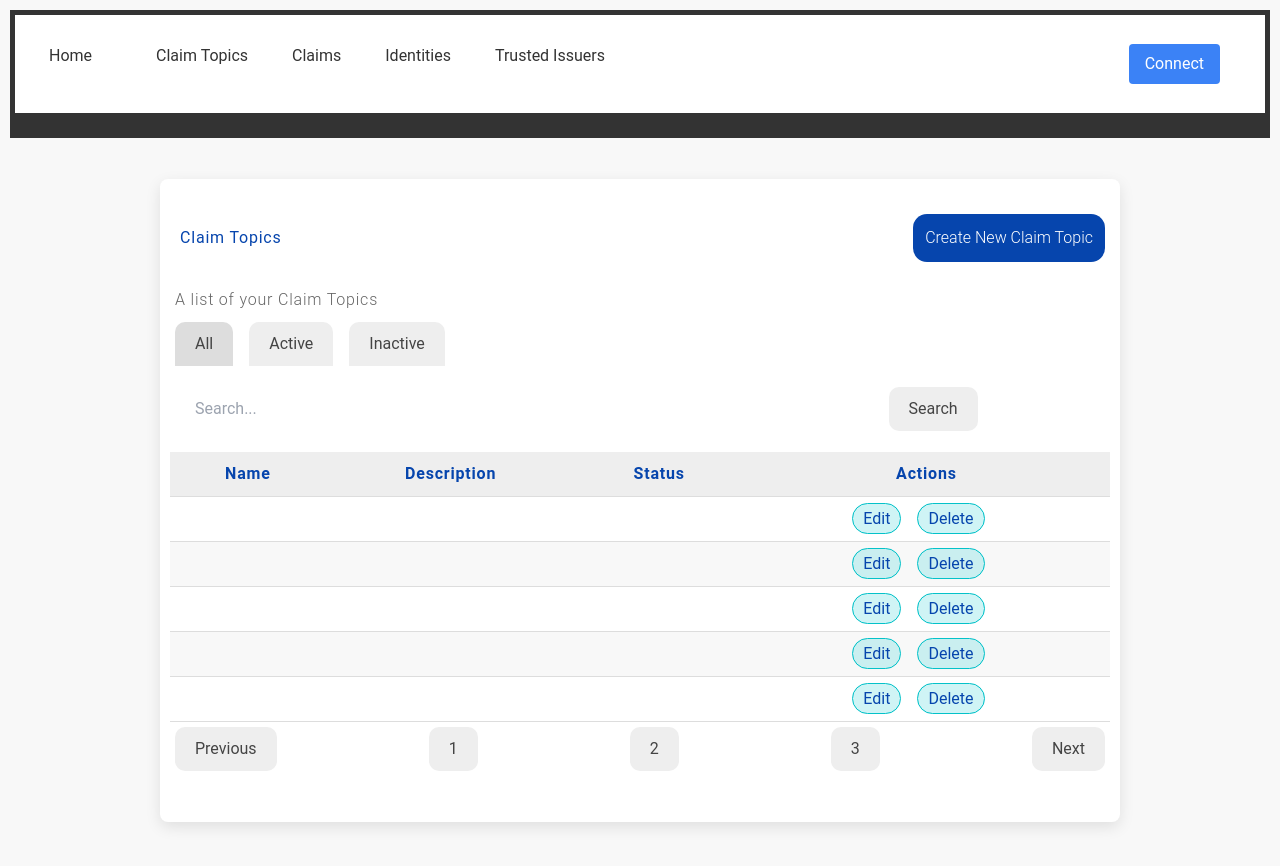
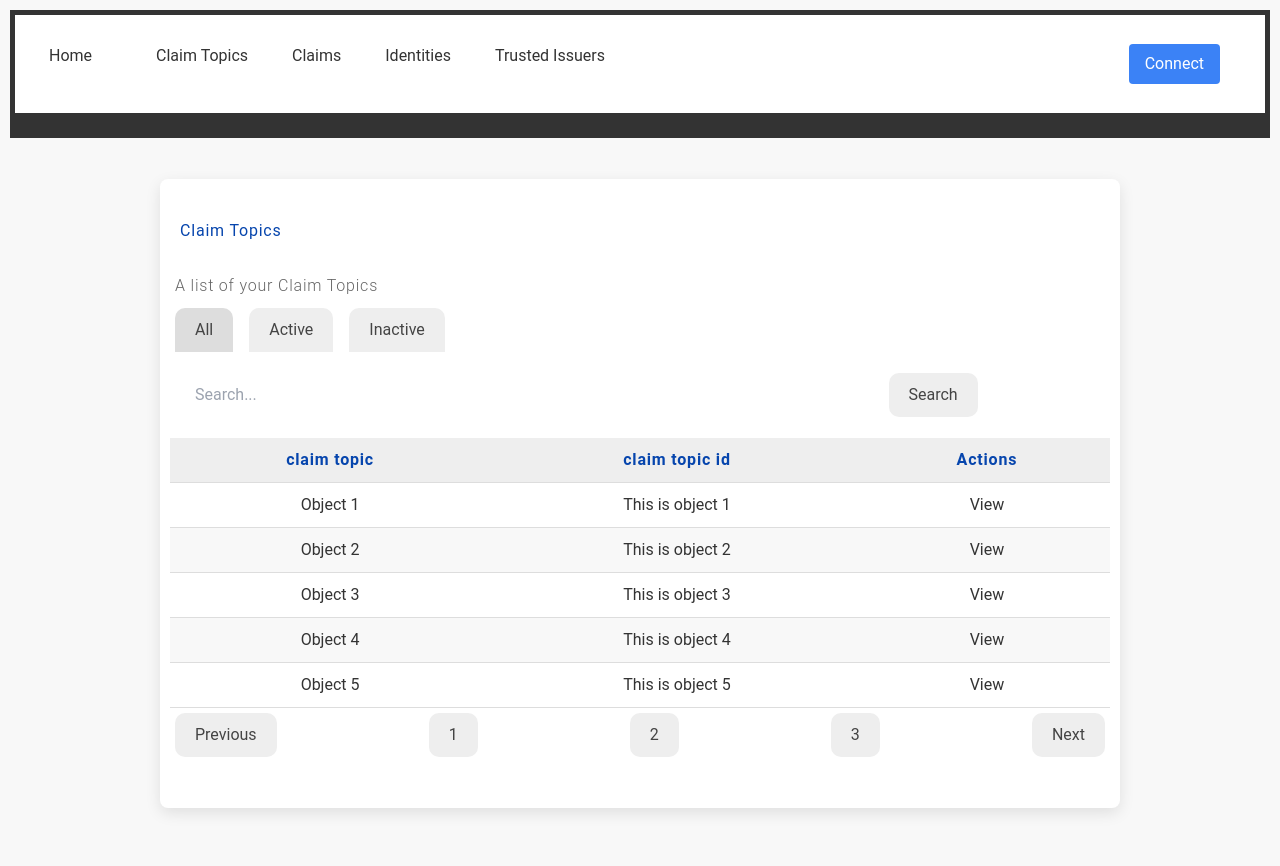
Before and after one commit to nomyx-io/nomyx-id, a React (Create React App) app in the folder ui/: page /topics in a window 1280 px wide. Shown: the top 866 px of the page. Built offline with nearby package versions, Linux system fonts and the light colour scheme.

Commit message:
feat(ui): claim topics list view

```diff
--- a/ui/src/components/ClaimTopicsPage.jsx
+++ b/ui/src/components/ClaimTopicsPage.jsx
@@ -17,13 +17,16 @@ const ClaimTopicsPage = ({ service }) => {
     { id: "inactive", name: "Inactive" },
   ];
   const columns = [
-    "Name",
-    "Description",
-    "Status",
+    "claim topic",
+    "claim topic id",
   ];
-  const actions = [
-    "edit",
-    "delete",
+  const actions = [{
+	id: "view",
+    name: "View",
+    onClick: (object) => {
+        console.log("View", object);
+    }
+	}
   ];
   const globalActions = [
     "create",
@@ -46,37 +49,36 @@ const ClaimTopicsPage = ({ service }) => {
 
   const children = [
     {
-      name: "Object 1",
-      description: "This is object 1",
+      'claim topic': "Object 1",
+      'claim topic id': "This is object 1",
       status: "active",
       tabs: ["all", "active"],
     },
     {
-      name: "Object 2",
-      description: "This is object 2",
+      'claim topic': "Object 2",
+      'claim topic id': "This is object 2",
       status: "inactive",
       tabs: ["all", "inactive"],
     },
     {
-      name: "Object 3",
-      description: "This is object 3",
+      'claim topic': "Object 3",
+      'claim topic id': "This is object 3",
       status: "active",
       tabs: ["all", "active"],
     },
     {
-      name: "Object 4",
-      description: "This is object 4",
+      'claim topic': "Object 4",
+      'claim topic id': "This is object 4",
       status: "inactive",
       tabs: ["all", "inactive"],
     },
     {
-      name: "Object 5",
-      description: "This is object 5",
+      'claim topic': "Object 5",
+      'claim topic id': "This is object 5",
       status: "active",
       tabs: ["all", "active"],
-    },
+    }
   ]
-
   const handleAction = (action, object) => {
     console.log(action, object);
   }
--- a/ui/src/components/ObjectList.jsx
+++ b/ui/src/components/ObjectList.jsx
@@ -1,95 +1,145 @@
-
 import React, { useState } from 'react';
-
 import './ObjectList.css';
-
 function pluralize(str) {
     return str + "s";
 }
 function singularize(str) {
     return str.substring(0, str.length - 1);
 }
-
-export const CreateObjectDialog = ({ title, onSave, onCancel }) => {
+/*
+const tabs = [
+  {
+    id: "all", name: "All", filter: [{
+      key: 'status',
+      value: ['active', 'inactive'],
+    }]
+  },
+  { id: "active", name: "Active", filter: [{
+    key: 'status',
+    value: ['active'],
+    }]
+  },
+  { id: "inactive", name: "Inactive", filter: [{
+    key: 'status',
+    value: ['inactive'],
+    }]
+  },
+];
+const columns = [
+  "Name",
+  "Description",
+  "Status",
+];
+const actions = [{
+    id: "edit",
+    name: "Edit",
+    onClick: (object) => {
+        console.log("Edit", object);
+    }
+},{
+    id: "delete",
+    name: "Delete",
+    onClick: (object) => {
+        console.log("Delete", object);
+    }
+}];
+const globalActions = [{
+    id: "create",
+    name: "Create",
+    dialogContent: <div>Dialog Content</div>,
+    onClick: () => {
+        setShowDialog(true);
+    }
+}];
+*/
+const ObjectDialogChild = ({ children }) => {
+    return (
+        <div className="dialog-content">
+            {children}
+        </div>
+    );
+}
+export const CreateObjectDialog = ({ title, onSave, onCancel, content }) => {
     const [name, setName] = useState("");
     const [description, setDescription] = useState("");
-
     const handleSave = () => {
         onSave({ name, description });
     }
-
     const handleCancel = () => {
         onCancel();
     }
-
     return (
         <div>
-            <h2>Create New {title}</h2>
-            <div className="form">
-                <div className="form-group">
-                    <label>Name</label>
-                    <input type="text" value={name} onChange={(e) => setName(e.target.value)} />
-                </div>
-                <div className="form-group">
-                    <label>Description</label>
-                    <textarea value={description} onChange={(e) => setDescription(e.target.value)} />
-                </div>
-                <div className="form-group">
-                    <button onClick={handleSave}>Save</button>
-                    <button onClick={handleCancel}>Cancel</button>
-                </div>
-            </div>
+            <ObjectDialogChild childred={content} onSave={handleSave} onCancel={handleCancel} />
         </div>
-    )
+    );
 }
-
-const ObjectList = ({ title, tabs, columns, actions, globalActions, search, children, onAction }) => {
+const ObjectList = ({ title, tabs, columns, actions, globalActions, search, children }) => {
     const [activeTab, setActiveTab] = useState(tabs[0].id);
     const [searchText, setSearchText] = useState("");
     const [showDialog, setShowDialog] = useState(false);
     const [dialogContent, setDialogContent] = useState(null);
-
     const handleAction = (action, object) => {
-        if (onAction) {
-            onAction(action, object);
+        const actionObj = actions.find(a => a.id === action);
+        if (actionObj) {
+            if (actionObj.dialogContent) {
+                setShowDialog(true);
+                setDialogContent(actionObj.dialogContent);
+            } else {
+                actionObj.onClick(object);
+            }
         }
     }
-
     const handleTabClick = (tab) => {
         setActiveTab(tab.id);
     }
-
     const handleSearch = (text) => {
         setSearchText(text);
     }
-
-    const handleCreate = () => {
-        setShowDialog(true);
-        setDialogContent(<CreateObjectDialog title={title} onSave={handleSave} onCancel={handleCancel} />);
+    const handleGlobalActionClick = (evt) => {
+        const action = globalActions.find(action => action.name === evt.target.innerText);
+        if (action) {
+            if (action.dialogContent) {
+                setShowDialog(true);
+                setDialogContent(action.dialogContent);
+            } else {
+                action.onClick();
+            }
+        }
     }
-
     const handleSave = (object) => {
         setShowDialog(false);
         setDialogContent(null);
         handleAction("create", object);
     }
-
     const handleCancel = () => {
         setShowDialog(false);
         setDialogContent(null);
     }
-
     const filteredChildren = children.filter(child => {
-        return child.tabs.includes(activeTab) && child.name.toLowerCase().includes(searchText.toLowerCase());
+        if (searchText) {
+            return Object.keys(child).some(key => {
+                return child[key].includes(searchText);
+            });
+        }
+        const isActive = child.tabs.includes(activeTab);
+        const filter = tabs.find(tab => tab.id === activeTab).filter;
+        if (filter) {
+            return filter.every(f => f.value.includes(child[f.key]));
+        }
+        return isActive;
     });
-
     return (
         <div className="container">
             <div className="row">
                 <h1>{title}</h1>
                 {// eslint-disable-next-line
                 }
-                {globalActions.includes("create") && <a href="#" className="btn" onClick={handleCreate}>Create New {singularize(title)}</a>}
+                {globalActions.includes("create") && globalActions.map(action => {
+                    return (
+                        <button key={action.id} onClick={handleGlobalActionClick}>{action.name}</button>
+                    )
+                })}
             </div>
             <h2>A list of your {title}</h2>
             <div className="tabs">
@@ -124,8 +174,11 @@ const ObjectList = ({ title, tabs, columns, actions, globalActions, search, chil
                                     )
                                 })}
                                 <td>
-                                    {actions.includes("edit") && <a href="#" onClick={() => handleAction("edit", child)}>Edit</a>}
-                                    {actions.includes("delete") && <a href="#" onClick={() => handleAction("delete", child)}>Delete</a>}
+                                    {actions.map(action => {
+                                        return (
+                                            <button key={action.id} onClick={() => handleAction(action.id, child)}>{action.name}</button>
+                                        )
+                                    })}
                                 </td>
                             </tr>
                         )
@@ -147,74 +200,4 @@ const ObjectList = ({ title, tabs, columns, actions, globalActions, search, chil
         </div>
     )
 }
-
 export default ObjectList;
-
-// example usage:
-
-// const tabs = [
-//     { id: "all", name: "All" },
-//     { id: "active", name: "Active" },
-//     { id: "inactive", name: "Inactive" },
-// ];
-
-// const columns = [
-//     "Name",
-//     "Description",
-//     "Status",
-// ];
-
-// const actions = [
-//     "edit",
-//     "delete",
-// ];
-
-// const globalActions = [
-//     "create",
-// ];
-
-// const search = true;
-
-// const children = [
-//     {
-//         name: "Object 1",
-//         description: "This is object 1",
-//         status: "active",
-//         tabs: ["all", "active"],
-//     },
-//     {
-//         name: "Object 2",
-//         description: "This is object 2",
-//         status: "inactive",
-//         tabs: ["all", "inactive"],
-//     },
-//     {
-//         name: "Object 3",
-//         description: "This is object 3",
-//         status: "active",
-//         tabs: ["all", "active"],
-//     },
-//     {
-//         name: "Object 4",
-//         description: "This is object 4",
-//         status: "inactive",
-//         tabs: ["all", "inactive"],
-//     },
-//     {
-//         name: "Object 5",
-//         description: "This is object 5",
-//         status: "active",
-//         tabs: ["all", "active"],
-//     },
-//     ]
-//
-// <ObjectList
-//     title="Objects"
-//     tabs={tabs}
-//     columns={columns}
-//     actions={actions}
-//     globalActions={globalActions}
-//     search={search}
-//     children={children}
-//     onAction={handleAction}
-// />
--- a/ui/src/components/TrustedIssuersPage.jsx
+++ b/ui/src/components/TrustedIssuersPage.jsx
@@ -97,9 +97,7 @@ const TrustedIssuersPage = ({ service }) => {
 
     const removeTrustedIssuer = async (issuer) => {
         await service.removeTrustedIssuer(issuer);
-    };[
-
-    ]
+    };
 
     return (
         <div className='p-6'>
```
